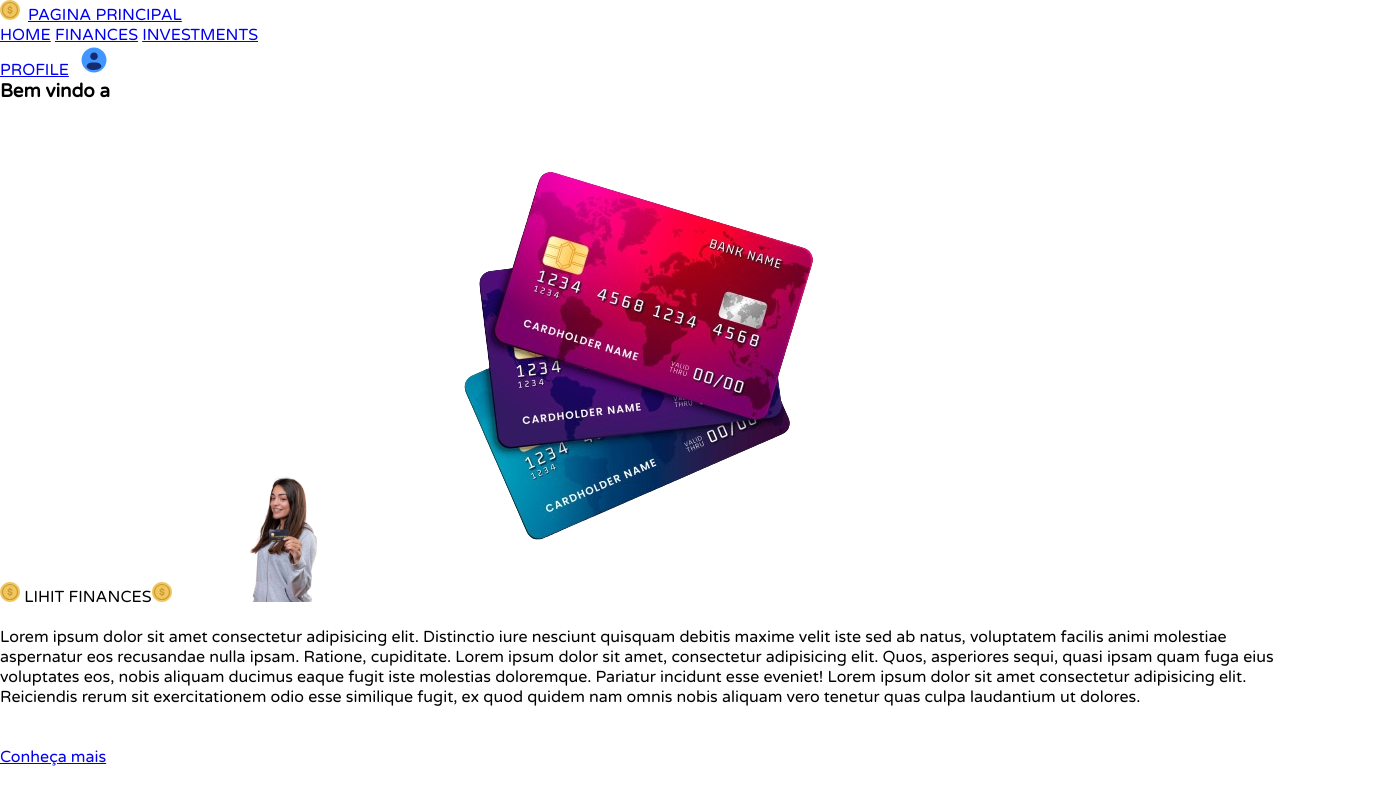
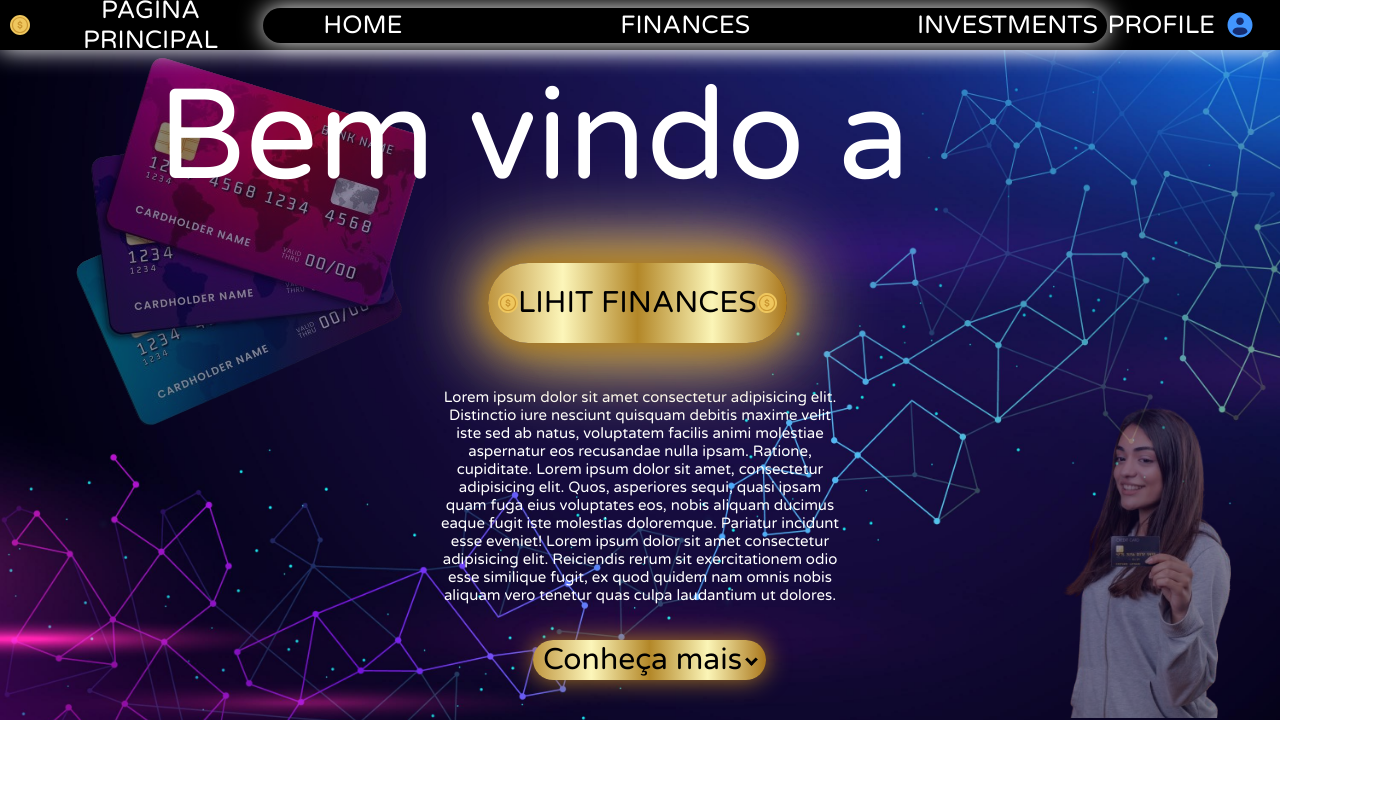
Before and after one commit to lucca-cantao/E-commerce, a plain HTML site: page index.html in a window 1280 px wide. Shown: the whole page, 1378 px wide, since content can reach past the window. Drawn offline with nearby package versions, Linux system fonts and the light colour scheme.

Commit message:
pagina inicial feita

```diff
--- a/index.html
+++ b/index.html
@@ -14,19 +14,24 @@
     <title>Document</title>
   </head>
   <body>
+
     <nav class="header">
-      <a href="#home" class="site">
+
+      <a href="#home" class="home-perfil">
+
         <img
           src="./assets/coin-svgrepo-com.svg"
           style="height: 20px; margin-right: 8px"
         />PAGINA PRINCIPAL</a
       >
+
       <div class="navbar">
-        <a href="#"> HOME</a>
-        <a href="#">FINANCES</a>
-        <a href="#">INVESTMENTS</a>
+        <a href="#" > HOME</a>
+        <a href="#"  class="">FINANCES</a>
+        <a href="#" class="">INVESTMENTS</a>
       </div>
-      <a href="#" class="perfil"
+
+      <a href="#" class="home-perfil"
         >PROFILE<img
           class="perfilimg"
           src="./assets/user-person-profile-block-account-circle-svgrepo-com.svg"
@@ -37,6 +42,10 @@
             align-items: center;"
       /></a>
     </nav>
+
+
+
+
     <section id="home">
       <div class="text">
         <h3>Bem vindo a</h3>
@@ -46,8 +55,8 @@
             src="./assets/coin-svgrepo-com.svg"
             style="height: 20px"
         /></span>
-        <img src="./assets/young-beautiful-girl-gray-hoody-holding-credit-card-looking-credit-card-with-smile-face-standing-orange-background-removebg-preview.png" style="width: 200px;" alt="">
-        <img src="./assets/6081538-removebg-preview.png" alt="">
+        <img src="./assets/young-beautiful-girl-gray-hoody-holding-credit-card-looking-credit-card-with-smile-face-standing-orange-background-removebg-preview.png" style="width: 500px;" class="home-images mulher" alt="">
+        <img src="./assets/6081538-removebg-preview.png" class="home-images cartao" alt="">
 
       </div>
 
@@ -68,7 +77,7 @@
         </p>
         <br />
         <br />
-        <a href="#" class="about">Conheça mais </a>
+        <a href="#" class="about">Conheça mais    <i class="arrow down"></i> </a>
       </div>
     </section>
 
--- a/style.css
+++ b/style.css
@@ -22,3 +22,182 @@ body {
     #aa771c
   );
 }
+.header{
+  z-index: 9999999;
+  width: 100%;
+  height: 50px;
+  display: flex;
+  flex-direction: row;
+  justify-content: space-between;
+  padding-right: 10px;
+  padding-left: 10px;
+  position: relative;
+  top: 0;
+  align-items: center;
+  text-align: center;
+  background-color:#000000 ;
+  box-shadow:0 0 25px var(--main-color) ;
+  backdrop-filter: opacity(5px);
+}
+.home-perfil{
+  text-align: center;
+  display:flex ;
+  flex-direction: row;
+  justify-content: center;
+  align-items: center;
+  font-size:  25px ;
+  text-decoration: none;
+  color: var(--main-color);
+  transition: 0.3s;
+}
+.home-perfil:hover{
+  transform: scale(1.05);
+}
+.navbar{
+  width: 896px;
+  border-radius: 25px;
+  box-shadow:0 0 25px var(--main-color) ;
+  height: 35px;
+  display: flex;
+  flex-direction: row;
+  justify-content:space-between ;
+  align-items: center;
+  text-align: center;
+}
+.navbar a{
+  color: white;
+  text-decoration: none;
+  font-size: 25px;
+  width: 200px;
+}
+.navbar a:hover{
+  background-color: white;
+  color: black;
+  height: 35px;
+  width: 200px;
+  border-radius: 25px;
+}
+.navbar a:active{
+  background-color: black;
+  color: white;
+  border: solid white;
+  height: 35px;
+  width: 200px;
+  border-radius: 25px;
+}
+#home{
+  background-image: url(./assets/5072609.jpg);
+  background-size:cover ;
+  background-repeat: no-repeat;
+  background-position: center;
+  display: flex;
+  flex-direction: column;
+  justify-content: center;
+  align-items: center;
+  height: 670px;
+}
+.text h3{
+  z-index: 1;
+  color: white;
+  padding: 10px;
+  font-size: 128px;
+  position: absolute;
+  top: 50px;
+  font-weight:100;
+  right: 360px;
+}
+.text span{
+  display: flex;
+  z-index: 1;
+  flex-direction: row;
+  justify-content: space-evenly;
+  align-items: center;
+  text-align: center;
+  height: 80px;
+  font-size: 30px;
+  font-weight: 500;
+  width: fit-content;
+  padding: 10px;
+  position: relative;
+  top: 280px;
+  left: 350px;
+  border-radius: 300px;
+  background: linear-gradient(to right,
+  #bf953f,
+  #fcf6ba,
+  #b38728,
+  #fbf5b7,
+  #aa771c);
+  box-shadow: 0 0 25px #aa771c,
+              0 0 50px #b38728,
+              0 0 75px #bf953f,
+              0 0 100px #fbf5b7;
+}
+
+.home-images{
+  z-index: 0;
+  opacity: 50%;
+}
+.paragrafoTitulo{
+  font-size: 15px;
+  color: white;
+  height: 200px;
+  width: 400px;
+  text-align: center;
+  position: relative;
+  bottom: 200px;
+}
+.about{
+  text-decoration: none;
+  color: black;
+  display: flex;
+  z-index: 1;
+  flex-direction: row;
+  justify-content: space-evenly;
+  align-items: center;
+  text-align: center;
+  height: 40px;
+  font-size: 30px;
+  font-weight: 500;
+  width: fit-content;
+  padding: 10px;
+  position: relative;
+  left: 93px;
+  border-radius: 300px;
+  background: linear-gradient(to right,
+  #bf953f,
+  #fcf6ba,
+  #b38728,
+  #fbf5b7,
+  #aa771c);
+  box-shadow: 0 0 25px #aa771c;
+  transition: 0.3s ease-in;
+}
+.about:hover{
+  transform: scale(1.05);
+  box-shadow: 0 0 25px #aa771c,
+  0 0 50px #b38728,
+  0 0 75px #bf953f,
+  0 0 100px #fbf5b7;
+}
+.arrow {
+  margin-left: 5px;
+  border: solid black;
+  border-width: 0 3px 3px 0;
+  display: inline-block;
+  padding: 3px;
+}
+.down {
+  transform: rotate(45deg);
+  -webkit-transform: rotate(45deg);
+}
+.mulher{
+  position: relative;
+  left: 740px;
+  top: 155.5px;
+}
+.cartao{
+  position:relative ;
+  bottom: 75px;
+  right: 650px;
+}
```
